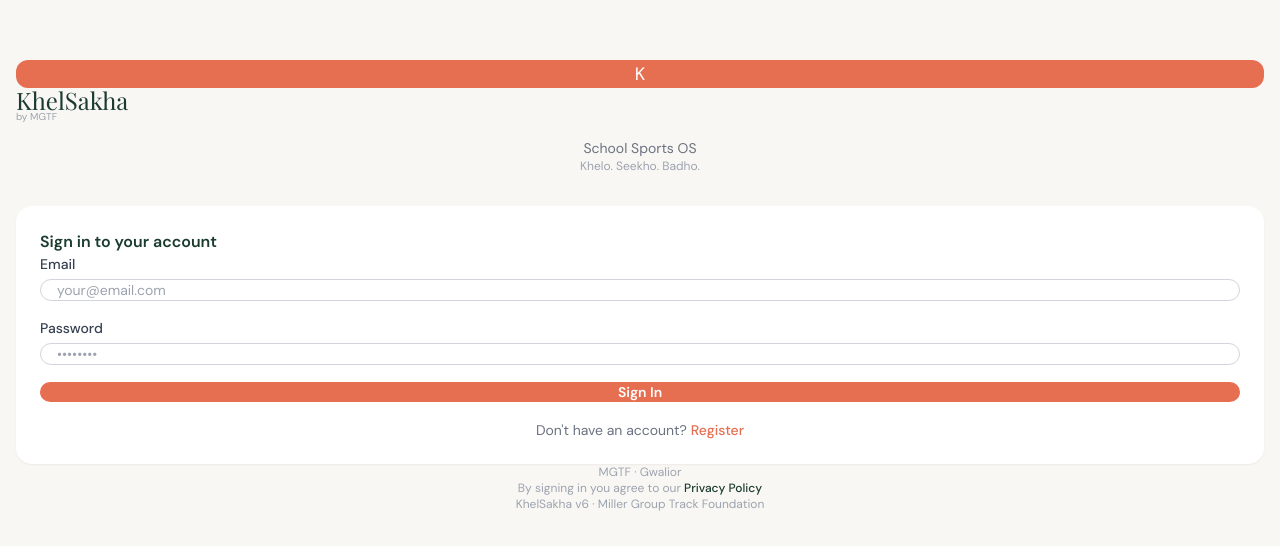
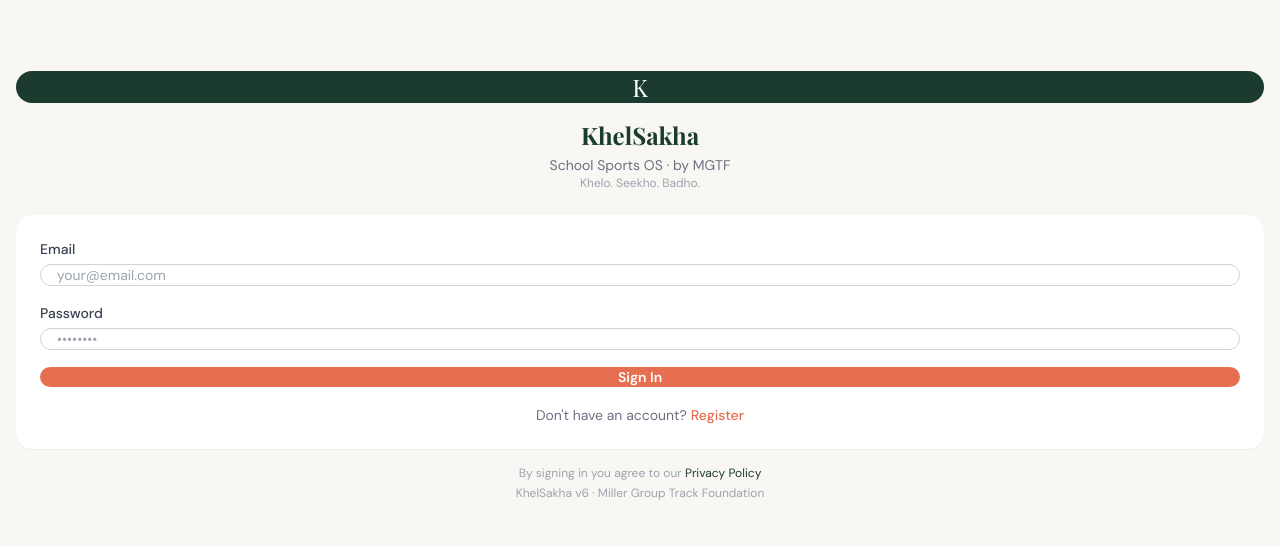
Before and after one commit to millersgrouptrackfoundation-afk/khelsakha, a React (Vite) app: page /login in a window 1280 px wide. Shown: the part 114-660 px from the top of the page. Built offline with nearby package versions, Linux system fonts and the light colour scheme.

Commit message:
Fix login page layout

```diff
--- a/src/pages/Login.jsx
+++ b/src/pages/Login.jsx
@@ -26,22 +26,16 @@
   return (
     <div className="min-h-screen bg-[#F9F7F3] flex items-center justify-center p-4">
       <div className="w-full max-w-sm">
-        <div className="text-center mb-8">
-          <div className="inline-flex items-center justify-center gap-2 mb-4">
-            <div className="w-10 h-10 rounded-xl bg-[#E76F51] flex items-center justify-center">
-              <span className="text-white font-black text-lg">K</span>
-            </div>
-            <div className="text-left">
-              <h1 className="text-2xl font-black text-[#1A3B2E] leading-none" style={{fontFamily:"Playfair Display,serif"}}>KhelSakha</h1>
-              <p className="text-[10px] text-gray-400 uppercase tracking-widest leading-none mt-0.5">by MGTF</p>
-            </div>
+        <div className="text-center mb-6">
+          <div className="w-14 h-14 rounded-2xl bg-[#1A3B2E] flex items-center justify-center mx-auto mb-4">
+            <span className="text-white font-black text-2xl" style={{fontFamily:"Playfair Display,serif"}}>K</span>
           </div>
-          <p className="text-gray-500 text-sm">School Sports OS</p>
+          <h1 className="text-2xl font-bold text-[#1A3B2E]" style={{fontFamily:"Playfair Display,serif"}}>KhelSakha</h1>
+          <p className="text-gray-500 text-sm mt-1">School Sports OS · by MGTF</p>
           <p className="text-xs text-gray-400 mt-0.5 italic">Khelo. Seekho. Badho.</p>
         </div>
 
         <div className="bg-white rounded-2xl shadow-sm p-6">
-          <h2 className="text-base font-semibold text-[#1A3B2E] mb-5">Sign in to your account</h2>
           <form onSubmit={handleSubmit} className="space-y-4">
             <div>
               <label className="block text-sm font-medium text-gray-700 mb-1">Email</label>
@@ -87,15 +81,10 @@
           </div>
         </div>
 
-        <div className="mt-5 text-center space-y-1.5">
-          <div className="flex items-center justify-center gap-3">
-            <div className="h-px bg-gray-200 flex-1"></div>
-            <span className="text-xs text-gray-400">MGTF · Gwalior</span>
-            <div className="h-px bg-gray-200 flex-1"></div>
-          </div>
+        <div className="mt-4 text-center space-y-1">
           <p className="text-xs text-gray-400">
             By signing in you agree to our{" "}
-            <Link to="/privacy-policy" className="text-[#1A3B2E] hover:underline font-medium">Privacy Policy</Link>
+            <Link to="/privacy-policy" className="text-[#1A3B2E] hover:underline">Privacy Policy</Link>
           </p>
           <p className="text-xs text-gray-400">KhelSakha v6 · Miller Group Track Foundation</p>
         </div>
```
